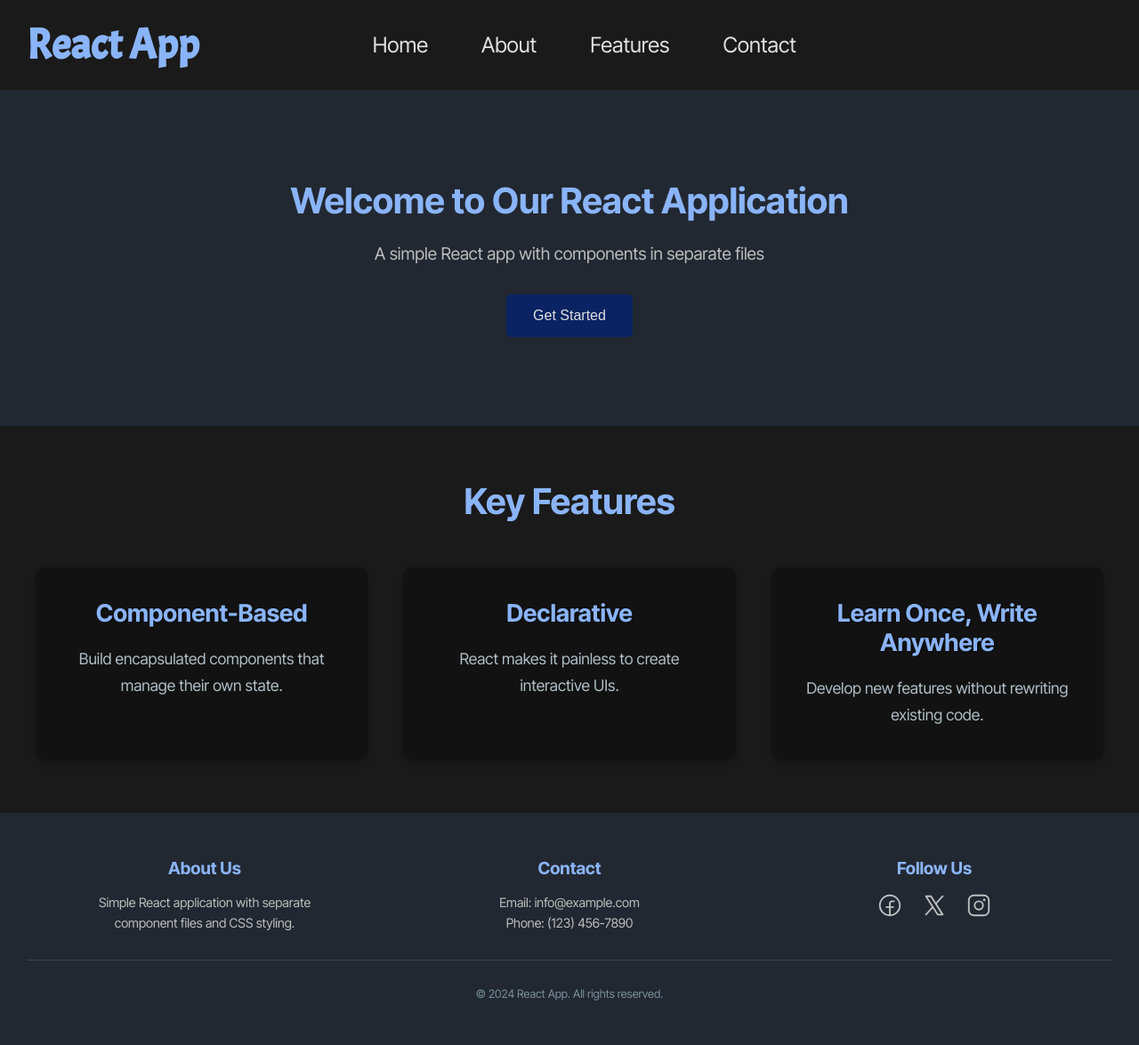
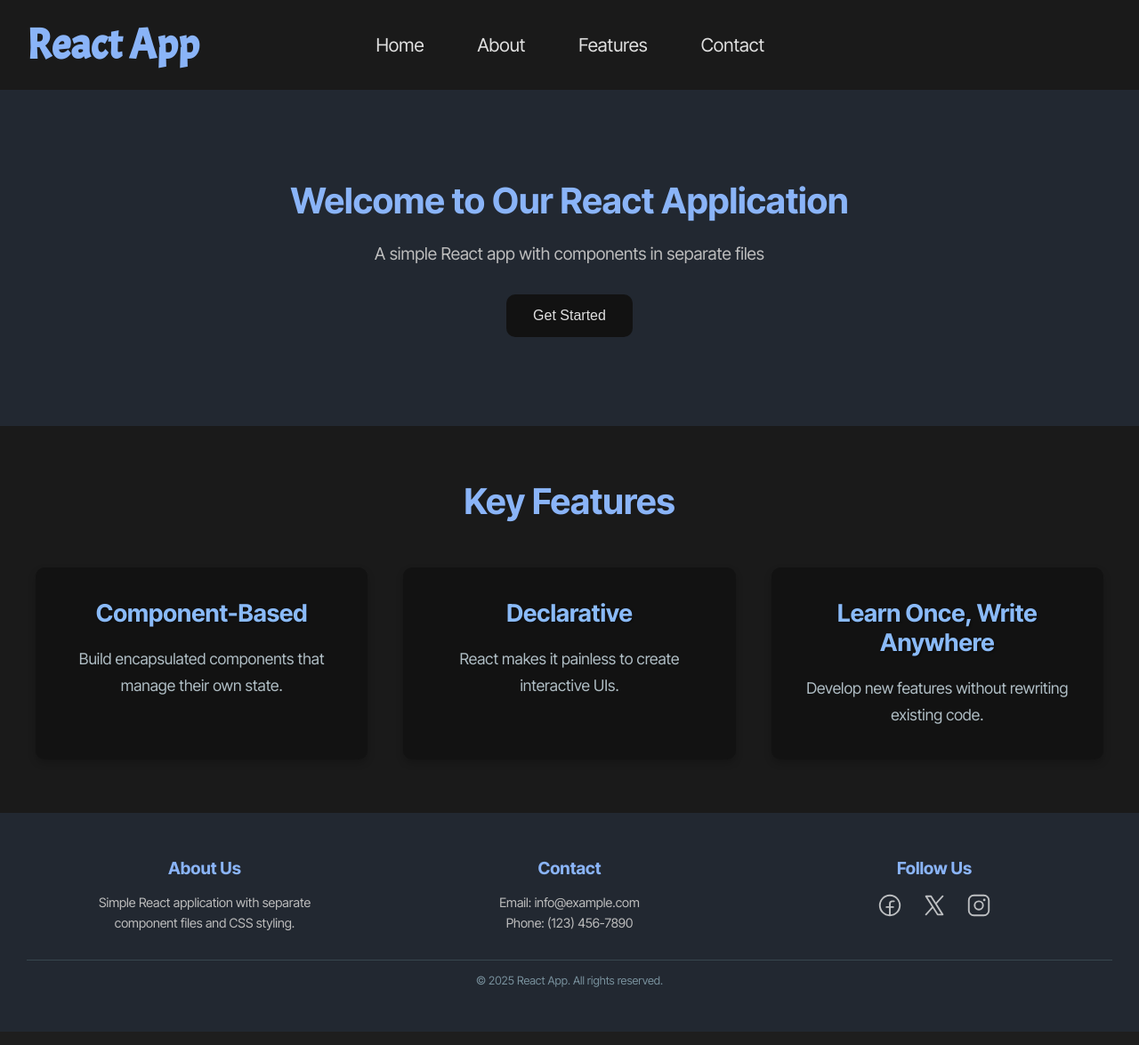
Before and after one commit to Leillac88/Template-React, a React (Vite) app: page / in a window 1280 px wide. Shown: the whole page at 89% size. Built offline with nearby package versions, Linux system fonts and the light colour scheme.

Commit message:
ajuste fino

```diff
--- a/index.html
+++ b/index.html
@@ -5,14 +5,12 @@
   <meta charset="UTF-8">
   <meta name="viewport" content="width=device-width, initial-scale=1.0">
   <link rel="shortcut icon" href="src/assets/app-store-logo.svg" type="image/x-icon">
-  <title>React</title>
+  <title>React App</title>
 </head>
 
 <body>
   <div id="root"></div>
-
   <script type="module" src="src/main.jsx"></script>
-
 </body>
 
 </html>
--- a/src/App.css
+++ b/src/App.css
@@ -18,21 +18,3 @@ body {
   margin: auto;
   padding: 20px;
 }
-
-h2 {
-  color: #ba68c8;
-}
-
-button {
-  background-color: #9c27b0;
-  border: none;
-  color: #fff;
-  padding: 10px 20px;
-  border-radius: 8px;
-  cursor: pointer;
-  transition: background 0.3s ease;
-}
-
-button:hover {
-  background-color: #e91e63;
-}
--- a/src/components/Features/Features.css
+++ b/src/components/Features/Features.css
@@ -26,11 +26,27 @@
   border-radius: 10px;
   box-shadow: 0 4px 8px rgba(0, 0, 0, 0.2);
   transition: transform 0.3s cubic-bezier(0.25, 0.46, 0.45, 0.94), box-shadow 0.3s cubic-bezier(0.25, 0.46, 0.45, 0.94);
+  cursor: pointer;
+  position: relative;
+  overflow: hidden;
+}
+
+.feature-card::before {
+  content: '';
+  position: absolute;
+  top: 0;
+  left: 0;
+  right: 0;
+  bottom: 0;
+  border-radius: 10px;
+  border: 2px solid transparent;
+  transition: border-color 0.3s cubic-bezier(0.25, 0.46, 0.45, 0.94);
+  z-index: -1;
 }
 
 .feature-card h3 {
   font-size: 1.7em;
-  color: #8AB4F8;
+  color: #8abaf8;
   margin-top: 0;
   margin-bottom: 20px;
   text-shadow: 1px 1px 2px rgba(0, 0, 0, 0.5);
@@ -43,23 +59,12 @@
   margin-bottom: 0;
 }
 
-.feature-card:before {
-  content: '';
-  position: absolute;
-  top: 0;
-  left: 0;
-  right: 0;
-  bottom: 0;
-  border-radius: 10px;
-  border: 2px solid transparent;
-  transition: border-color 0.3s cubic-bezier(0.25, 0.46, 0.45, 0.94);
-}
-
 .feature-card:hover {
   transform: translateY(-8px);
   box-shadow: 0 12px 20px rgba(0, 0, 0, 0.3);
 }
 
-.feature-card:hover:before {
+.feature-card:hover::before {
   border-color: #64B5F6;
+  z-index: auto;
 }
--- a/src/components/Footer/Footer.css
+++ b/src/components/Footer/Footer.css
@@ -57,7 +57,7 @@
 
 .footer-bottom {
   text-align: center;
-  padding-top: 30px;
+  padding-top: 15px;
   margin-top: 30px;
   border-top: 1px solid #37474F;
   font-size: 0.8em;
--- a/src/components/Footer/Footer.jsx
+++ b/src/components/Footer/Footer.jsx
@@ -16,20 +16,20 @@ export default function Footer() {
         <div className="footer-section">
           <h3>Follow Us</h3>
           <div className="social-links">
-            <a href="#" className="social-link">
+            <a href="https://www.facebook.com/react" className="social-link">
               <img src="src/assets/facebook-logo.svg" alt="Facebook" />
             </a>
-            <a href="#" className="social-link">
+            <a href="https://x.com/reactjs" className="social-link">
               <img src="src/assets/x-logo.svg" alt="x-logo" />
             </a>
-            <a href="#" className="social-link">
+            <a href="https://react.dev/" className="social-link">
               <img src="src/assets/instagram-logo.svg" alt="Instagram" />
             </a>
           </div>
         </div>
       </div>
       <div className="footer-bottom">
-        <p>&copy; 2024 React App. All rights reserved.</p>
+        <p>&copy; 2025 React App. All rights reserved.</p>
       </div>
     </footer>
   )
--- a/src/components/Header/Header.css
+++ b/src/components/Header/Header.css
@@ -20,8 +20,8 @@
   flex-grow: 1;
   display: flex;
   justify-content: center;
-  margin-right: 10rem;
-  font-size: 1.5rem;
+  margin-right: 12rem;
+  font-size: 1.3rem;
 }
 
 .nav ul {
--- a/src/components/Hero/Hero.css
+++ b/src/components/Hero/Hero.css
@@ -28,16 +28,17 @@
 }
 
 .cta-button {
-  background-color: #0A2463;
+  background-color: #121212;
   color: #E0E0E0;
   font-size: 1em;
   padding: 15px 30px;
   border: none;
-  border-radius: 5px;
+  border-radius: 10px;
   cursor: pointer;
   transition: background-color 0.3s ease;
   position: relative;
   overflow: hidden;
+  transition: transform 0.3s cubic-bezier(0.25, 0.46, 0.45, 0.94), box-shadow 0.3s cubic-bezier(0.25, 0.46, 0.45, 0.94);
 }
 
 .cta-button:before {
@@ -53,7 +54,8 @@
 }
 
 .cta-button:hover {
-  background-color: #003B46;
+  background-color: #1A1A1A;
+  transform: translateY(-8px);
 }
 
 .cta-button:hover:before {
```
